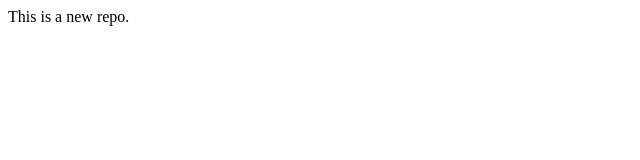
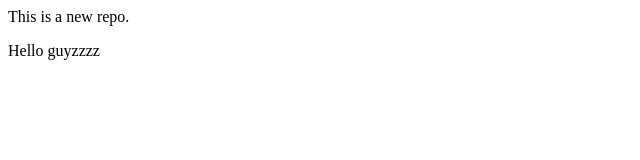
Before and after one commit to Arnav-Pandita/Localrepo, a plain HTML site: page index.html in a window 1280 px wide. Shown: the full height of the page, 0-640 px from the left. Drawn offline with Linux system fonts and the light colour scheme.

Commit message:
Line added

```diff
--- a/index.html
+++ b/index.html
@@ -1 +1,2 @@
 <p>This is a new repo.</p>
+<p>Hello guyzzzz</p>
```
